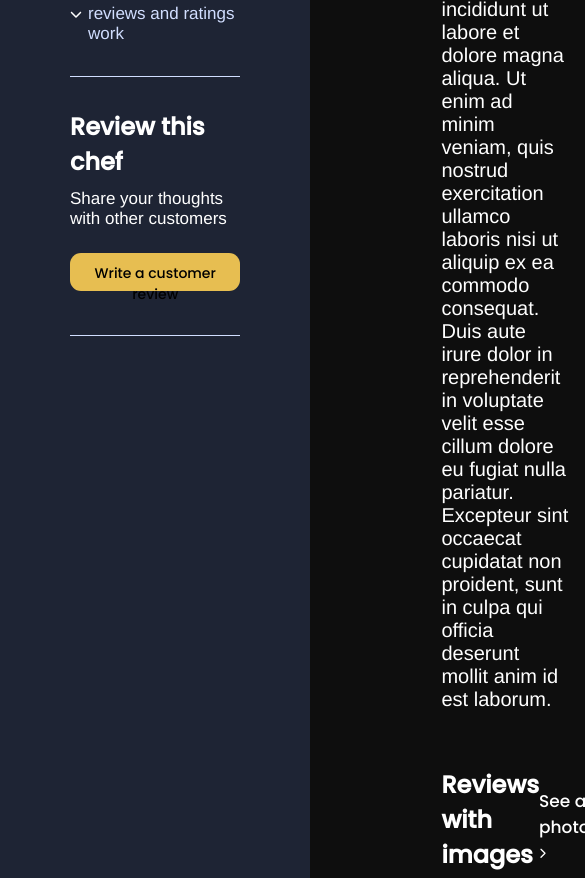
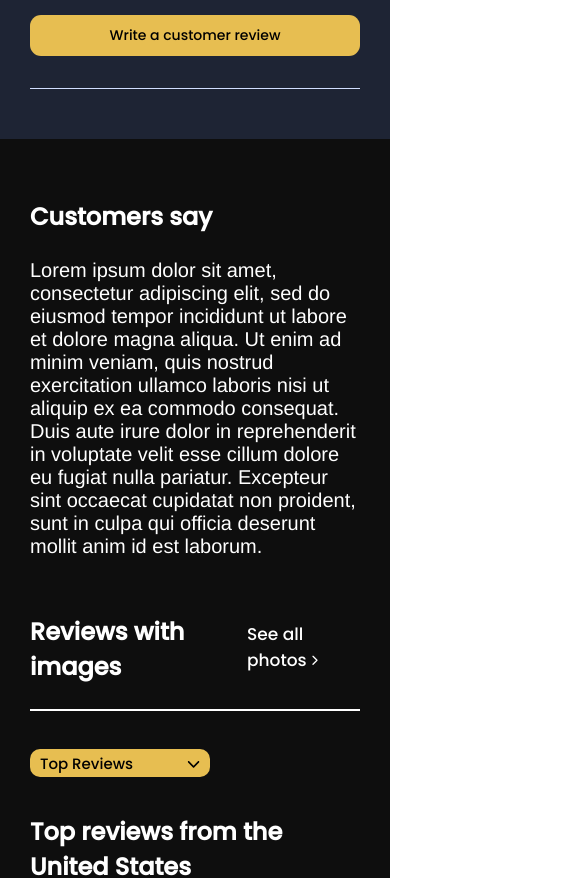
Before and after one commit to madelinegit/Gastron-Guru, a React (Vite) app: page / in a window 390 px wide. Shown: the part 3640-4518 px from the top of the page, 585 px wide, since content can reach past the window. Built offline with nearby package versions, Linux system fonts and the light colour scheme; no server answers.

Commit message:
implement responsiveness; update css

```diff
--- a/src/components/Rating/Rating.scss
+++ b/src/components/Rating/Rating.scss
@@ -1,6 +1,12 @@
 .rating-container {
   width: 100%;
   display: flex;
+  justify-content: center;
+  background-color: $dark-blue;
+
+  @media (max-width: $breakpoint-md) {
+    flex-direction: column;
+  }
 
   p {
     color: $white;
@@ -14,11 +20,16 @@
 }
 
 .rating-sidebar {
-  width: 600px;
+  max-width: 576px;
+  width: 100%;
   display: flex;
   flex-direction: column;
   background-color: $dark-blue;
-  padding: 49px 70px;
+  padding: 50px 40px;
+
+  @media (max-width: $breakpoint-md) {
+    padding: 50px 30px;
+  }
 
   p {
     font-size: 17px;
@@ -26,6 +37,7 @@
 
   button {
     width: 100%;
+    height: 41px;
     margin-top: 24px;
     font-family: 'PoppinsMedium', sans-serif;
     border-radius: 11px;
@@ -62,6 +74,7 @@
 
     .blue-text {
       color: #D1DEFF;
+      font-size: 14px;
     }
   }
 
@@ -80,7 +93,11 @@
 .rating-main {
   width: 100%;
   background-color: $light-black;
-  padding: 73px 131px;
+  padding: 73px 80px;
+
+  @media (max-width: $breakpoint-md) {
+    padding: 50px 30px;
+  }
 
   p {
     font-size: 20px;
@@ -90,19 +107,25 @@
     color: #A1B5E5;
     font-family: 'PoppinsMedium', sans-serif;
     font-size: 17px;
+
+    @media (max-width: $breakpoint-md) {
+      font-size: 14px;
+    }
   }
 
   .carousel {
     display: flex;
     justify-content: space-between;
-    align-items: center;
+    align-items: baseline;
     margin-top: 46px;
     margin-bottom: 38px;
     border-bottom: 2px solid $white;
 
-    p {
+    a {
+      color: $white;
       font-family: 'PoppinsMedium', sans-serif;
       font-size: 17px;
+      text-decoration: none;
     }
   }
 
--- a/src/components/Rating/index.tsx
+++ b/src/components/Rating/index.tsx
@@ -1,6 +1,7 @@
 import { useState } from 'react';
 import { FontAwesomeIcon } from '@fortawesome/react-fontawesome';
 import { faChevronUp, faChevronDown, faChevronRight, faStar, faStarHalfStroke } from '@fortawesome/free-solid-svg-icons';
+
 import './Rating.scss';
 
 const Rating = () => {
@@ -52,7 +53,7 @@ const Rating = () => {
 
           <div className="carousel">
             <h2>Reviews with images</h2>
-            <p>See all photos <FontAwesomeIcon icon={faChevronRight} size="2xs" /></p>
+            <a href="#">See all photos <FontAwesomeIcon icon={faChevronRight} size="2xs" /></a>
             {/* INSERT IMAGE CAROUSEL */}
           </div>
 
@@ -121,7 +122,7 @@ const Rating = () => {
         </main>
       </div>
     </div>
-  )
-}
+  );
+};
 
 export default Rating;
```
